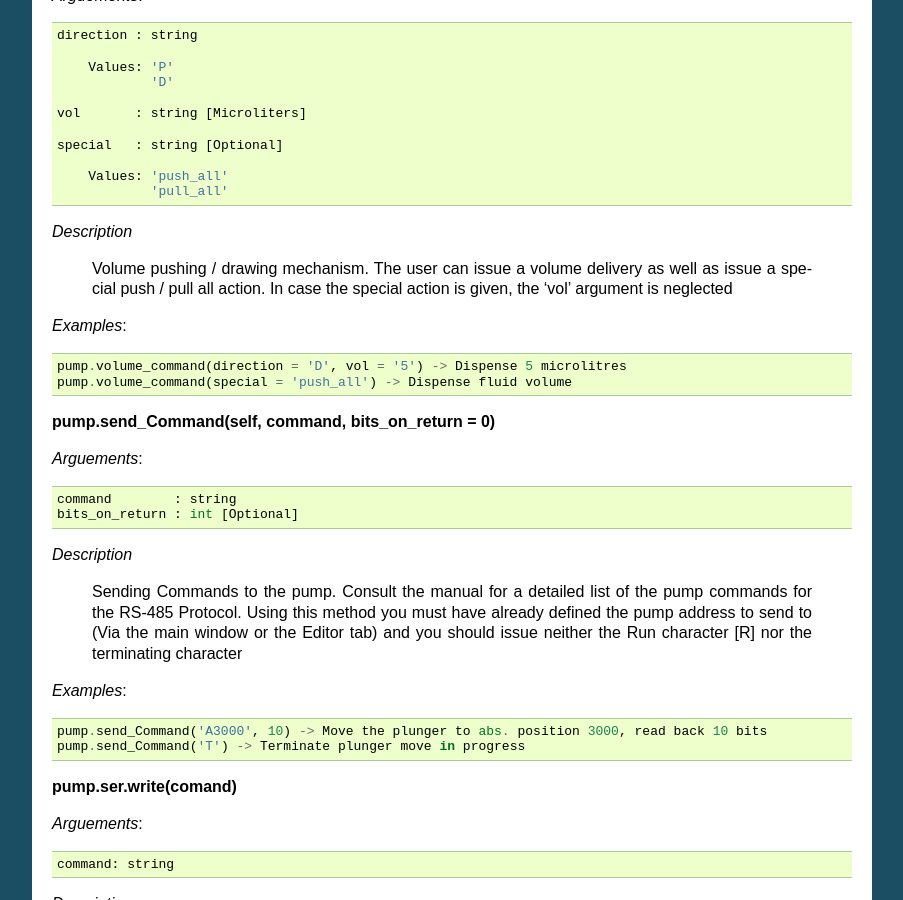
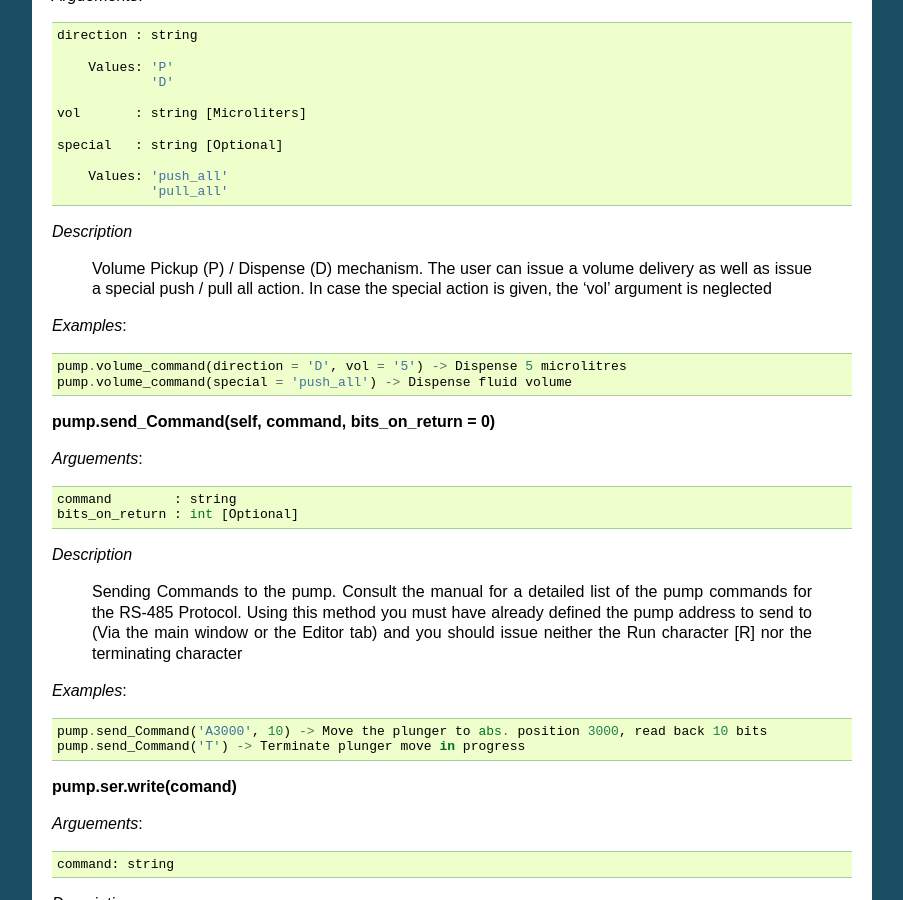
Before and after one commit to bergercookie/Pump3000, a Sphinx documentation site: the page built from docs/pump-commands.rst, in a window 1280 px wide and 900 px high, scrolled down 1715 px. Shown: the whole window, without its empty margins (198-1101 px from the left). Built offline with Sphinx 7.4.7, drawn with Linux system fonts in a browser that asks for light colours.

Commit message:
Final Upload for Maintainance

```diff
--- a/docs/pump-commands.rst
+++ b/docs/pump-commands.rst
@@ -109,7 +109,7 @@ of the methods of the Pump Class in the Editor tab as well.
 
 *Description*
 
-    Volume pushing / drawing mechanism. The user can issue a volume delivery as well
+    Volume Pickup (P) / Dispense (D) mechanism. The user can issue a volume delivery as well
     as issue a special push / pull all action. In case the special action is given,
     the  'vol' argument is neglected
 
```
Also changed, not shown: 1 other file.
